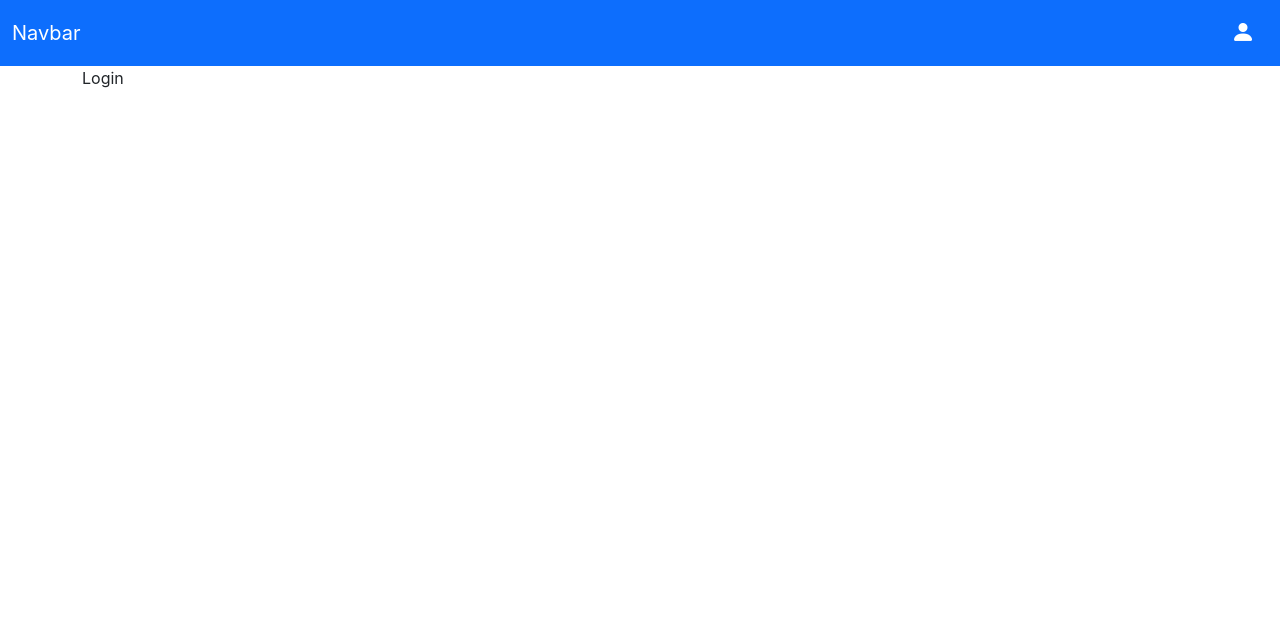
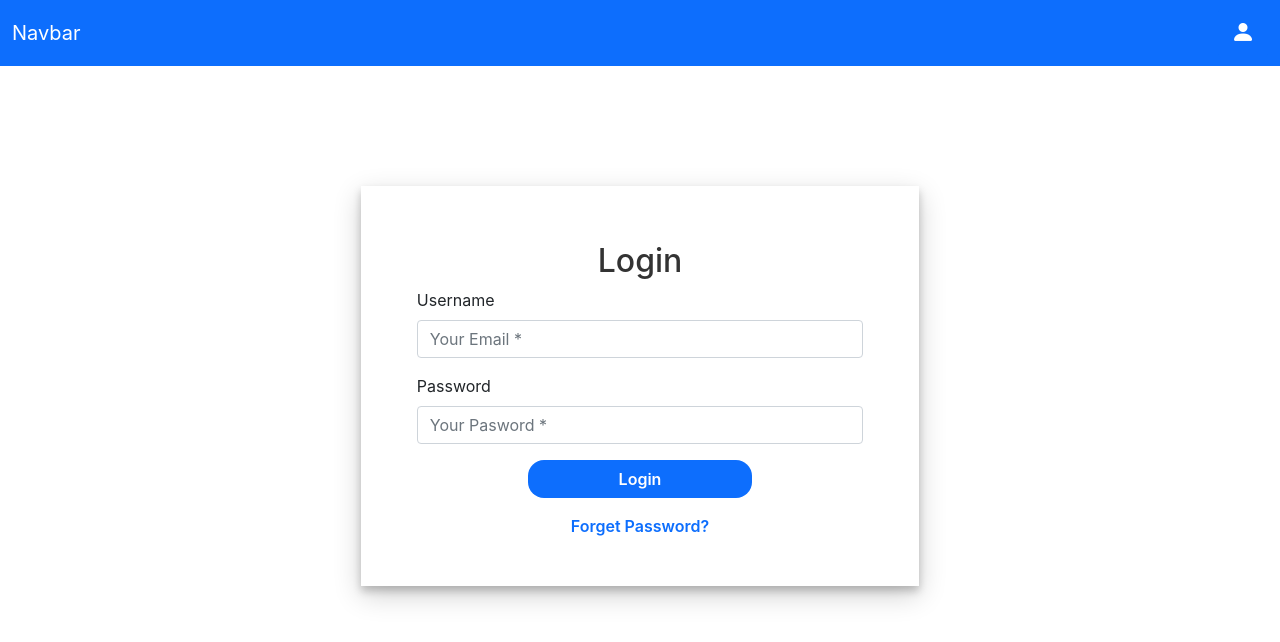
Before and after one commit to israelramosm/fullstackjs-express-react, a React (Create React App) app: page /#/login in a window 1280 px wide. Shown: the top 642 px of the page. Built offline with nearby package versions, Linux system fonts and the light colour scheme.

Commit message:
login design and layout added

```diff
--- a/src/content/Login/Login.js
+++ b/src/content/Login/Login.js
@@ -1,5 +1,52 @@
+/* eslint-disable jsx-a11y/label-has-associated-control */
 import React from 'react';
 
-const Login = () => <div>Login</div>;
+import './_login.scss';
+
+const Login = () => (
+  <div className="row login">
+    <div className="col-md-6 login__form">
+      <h2>Login</h2>
+      <form>
+        <label htmlFor="email" className="form-label">
+          Username
+        </label>
+        <div className="input-group mb-3">
+          <input
+            name="email"
+            id="email"
+            type="text"
+            className="form-control"
+            placeholder="Your Email *"
+            aria-label="Your Email"
+          />
+        </div>
+        <label htmlFor="password" className="form-label">
+          Password
+        </label>
+        <div className="input-group mb-3">
+          <input
+            name="password"
+            id="password"
+            type="text"
+            className="form-control"
+            placeholder="Your Pasword *"
+            aria-label="Your Password"
+          />
+        </div>
+        <div className="form-group d-flex justify-content-center mb-3">
+          <button type="button" className="btn btn-primary login__button">
+            Login
+          </button>
+        </div>
+        <div className="form-group d-flex justify-content-center">
+          <a href="/#" className="login__forget-password">
+            Forget Password?
+          </a>
+        </div>
+      </form>
+    </div>
+  </div>
+);
 
 export default Login;
--- a/src/content/Login/_login.scss
+++ b/src/content/Login/_login.scss
@@ -0,0 +1,30 @@
+.login {
+  margin: auto;
+  height: 80vh;
+  justify-content: center;
+  align-items: center;
+
+  &__form {
+    padding: 5%;
+    box-shadow: 0 5px 8px 0 rgba(0, 0, 0, 0.2), 0 9px 26px 0 rgba(0, 0, 0, 0.19);
+    max-height: 400px;
+
+    h2 {
+      text-align: center;
+      color: #333;
+    }
+  }
+
+  &__button {
+    width: 50%;
+    border-radius: 1rem;
+    padding: 1.5%;
+    border: none;
+    font-weight: 600;
+  }
+
+  &__forget-password {
+    font-weight: 600;
+    text-decoration: none;
+  }
+}
```
